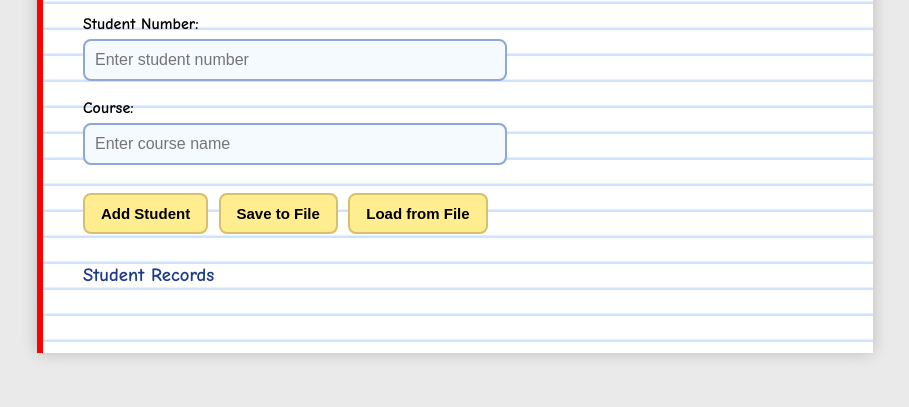
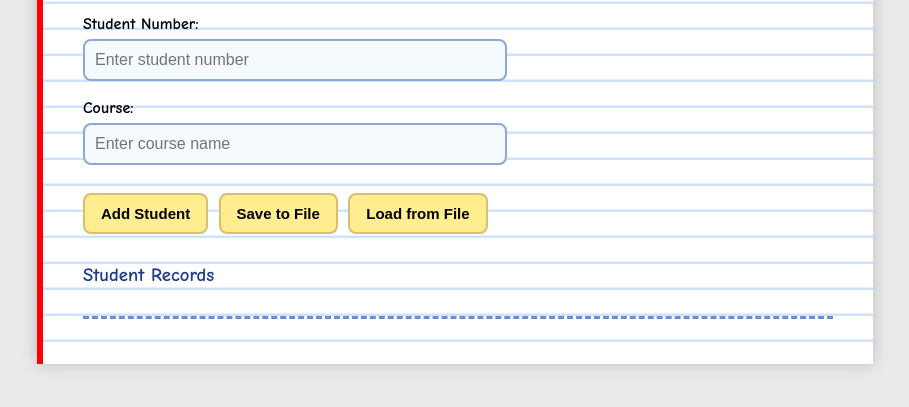
Before and after one commit to xnico09x/GROUP1, a plain HTML site: page index.html in a window 1280 px wide. Shown: the part 209-616 px from the top of the page, without its empty margins (185-1094 px from the left). Drawn offline with Linux system fonts and the light colour scheme.

Commit message:
Add files via upload

```diff
--- a/index.html
+++ b/index.html
@@ -72,6 +72,11 @@
     button:hover {
         background: #ffe066;
     }
+       .divider {
+        border: none;
+        border-top: 3px dashed #6b8bd8;
+        margin: 30px 0 15px 0;
+    }
 
     .student-record {
         background: #fffce8;
@@ -122,7 +127,7 @@
     <!-- Records Section -->
     <div id="records-section">
         <h3>Student Records</h3>
-     <br>
+         <hr class="divider">
         <div id="records-container"></div>
     </div>
 </div>
```
